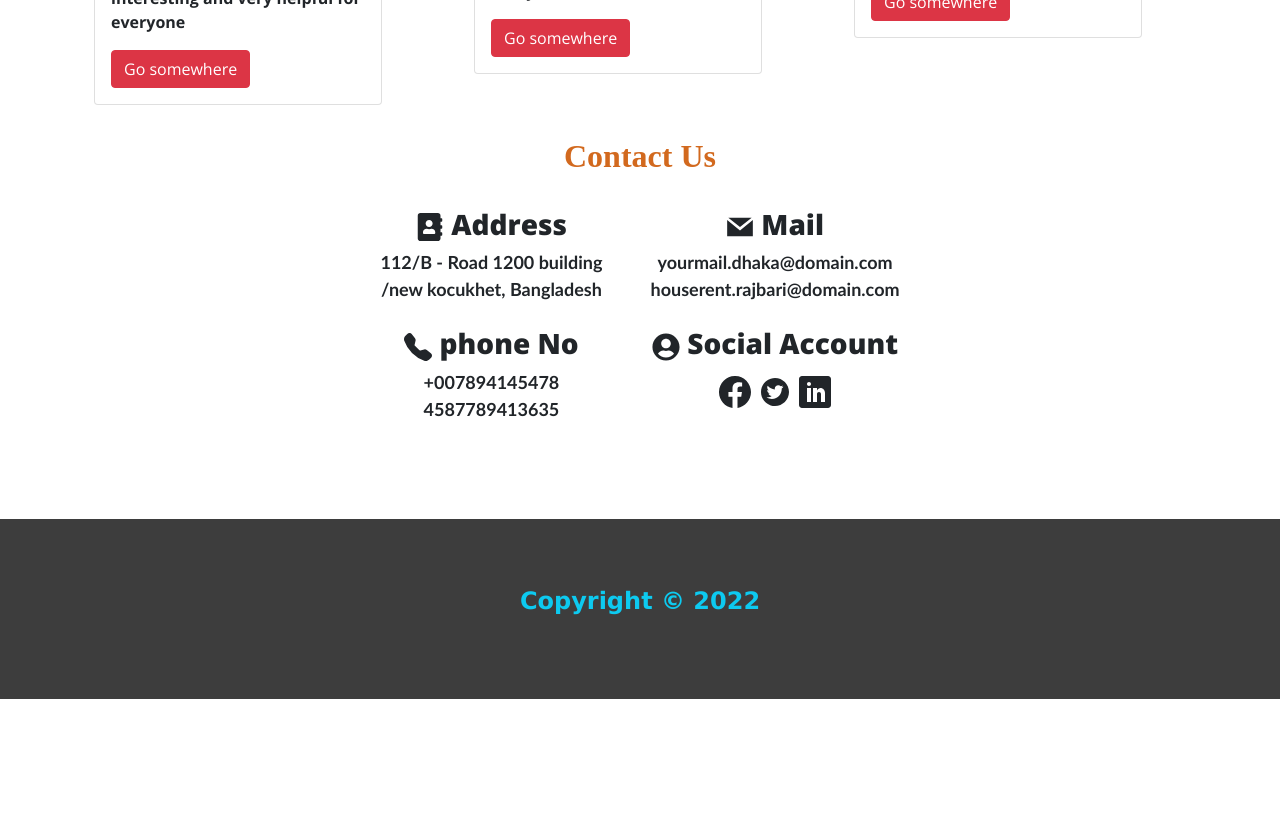
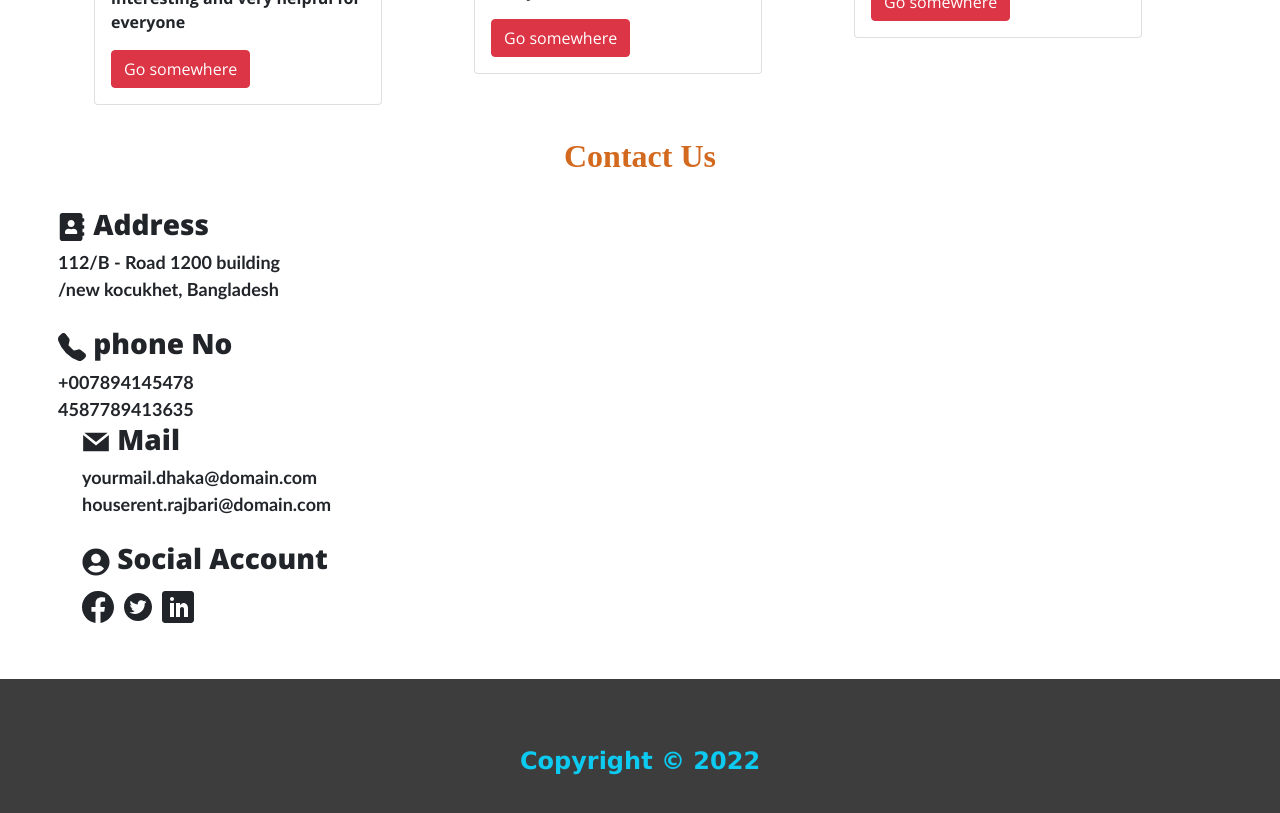
Before and after one commit to sabbir-hossen66/warehouse-management, a React (Create React App) app: page /home in a window 1280 px wide. Shown: the part 2520-3333 px from the top of the page. Before the commit the page ends 3219 px from the top, so only its background shows below. Built offline with nearby package versions, Linux system fonts and the light colour scheme; no server answers.

Commit message:
about section added

```diff
--- a/src/Pages/Home/About/About.js
+++ b/src/Pages/Home/About/About.js
@@ -12,10 +12,11 @@
 
 const About = () => {
     return (
-        <div className='pb-5'>
+        <div className='container  '>
+            <div className='mx-auto'>
                 <h2 className='about-header'>Contact Us</h2>
 
-            <div className='flex justify-content-center'>
+                <div className='row justify-content-center'>
                     <div className='left-side me-5'>
                         <div className=' social-style'>
                             <h3 className='font-style'> <FaAddressBook></FaAddressBook> Address</h3>
@@ -44,6 +45,7 @@
                     </div>
                 </div>
             </div>
+        </div>
     );
 };
 
```
Lines whose indentation alone changed are shown as unchanged.
